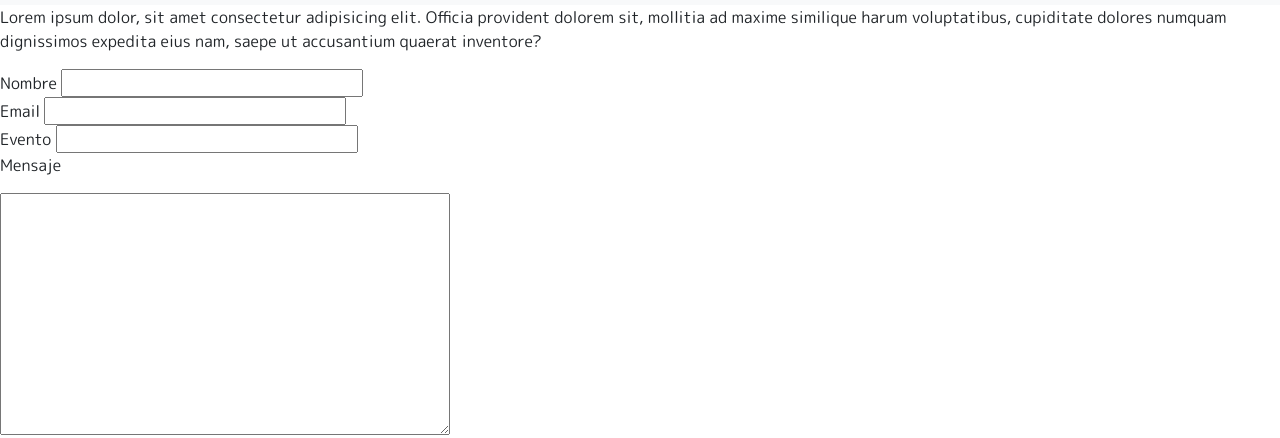
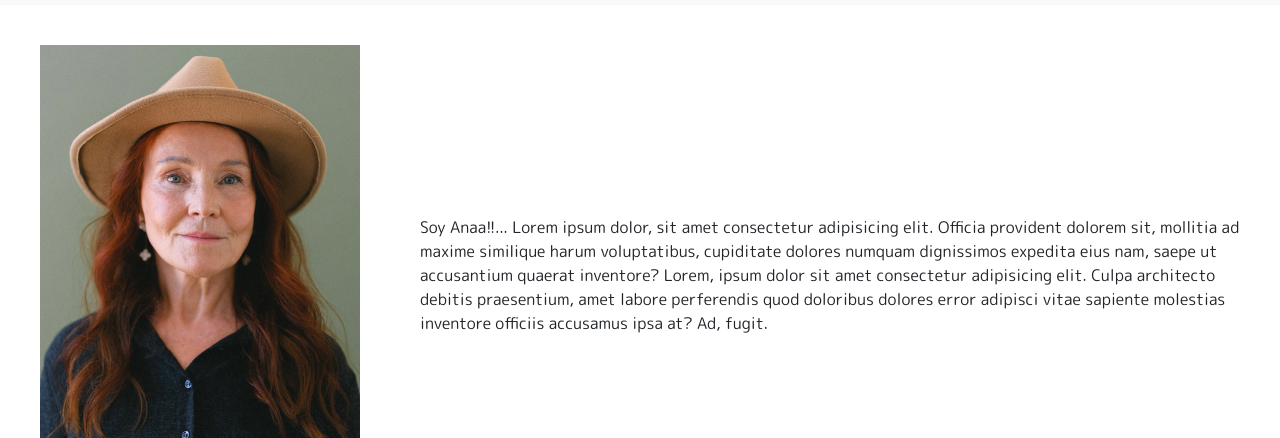
Before and after one commit to nahuelkrzeczkowski/proyecto-coder, a plain HTML site: page pages/acercademi.html in a window 1280 px wide. Shown: the part 123-561 px from the top of the page. Drawn offline with nearby package versions, Linux system fonts and the light colour scheme.

Commit message:
acerca-de-mi

```diff
--- a/css/style.css
+++ b/css/style.css
@@ -10,44 +10,9 @@ body{
     box-sizing: border-box;
 }
 
+/*?-----INDEX-----*/
 
-/*-------HEADER-------*/
-
-/*?dejo comentado lo de abajo porque todavía no termino de entender bien bootstrap, y quiero copiar algunas cositas del nav que habia hecho anteriormente al nav que agregué ahora de bootstrap*/
-
-/*header {
-    background-color: rgba(224, 224, 217, 0.5);
-    padding: 20px;
-    width: 100%;
-    display: flex;
-    justify-content: space-evenly;
-    align-items: center;
-}
-
-header h1 {
-    text-align: center;
-    font-style: normal;
-    letter-spacing: 10px;
-    color: rgb(73, 73, 73);
-}
-
-header nav ul{
-    list-style: none;
-    display: flex;
-    padding: 20px;
-}
-
-header nav ul li {
-    display: inline-block;
-    margin: 30px 30px 0 30px;
-}
-
-header nav ul li a {
-    text-decoration: none;
-    color: black;
-    font-size: 20px;
-    font-weight: 700;
-} */
+/*--HEADER--*/
 
 /*ESTILOS CON BOOTSTRAP*/
 .navbar-brand {
@@ -55,7 +20,6 @@ header nav ul li a {
     font-style: oblique;
     letter-spacing: 8px;
     padding: 20px;
-
 }
 
 .nav-item {
@@ -65,16 +29,13 @@ header nav ul li a {
     font-weight: 40px;
 }
 
-
-
 .nav-link {
     color: black;
     font-size: 20px;
     font-weight: 50px;
 }
 
-
-/*------MAIN-------*/
+/*--MAIN--*/
 .album {
     width: 100%;
     height: 100%;
@@ -120,7 +81,7 @@ header nav ul li a {
     height: 100%;
 }
 
-/*-------FOOTER------*/
+/*--FOOTER--*/
 footer {
     background-color: rgba(224, 224, 217, 0.5);
     display: flex;
@@ -132,6 +93,44 @@ footer img {
     width: 40px;
     height: 40px;
 }
+
+
+/*?-----ACERCA DE MI-----*/
+
+.presentacion{
+    display: flex;
+    justify-content: center;
+
+}
+
+.anna-retrato{
+    width: 320px;
+    height: 480px;
+    margin: 40px 20px 20px 40px;
+
+}
+
+.descripcion{
+    margin: 40px;
+    display: flex;
+    align-items: center;
+}
+
+
+
+
+
+
+
+
+
+
+
+
+
+
+
+
 
 /*-----MEDIA QUERIE-----*/
 @media screen and (max-width:1022px){
--- a/pages/acercademi.html
+++ b/pages/acercademi.html
@@ -40,9 +40,10 @@
         </nav>
     </header>
     <main>
-        <!--aca la idea es hacer una breve historia del fotografo o algo asi, todavia lo tengo que pensar jajaja-->
-        <section>
-            <p>Lorem ipsum dolor, sit amet consectetur adipisicing elit. Officia provident dolorem sit, mollitia ad maxime similique harum voluptatibus, cupiditate dolores numquam dignissimos expedita eius nam, saepe ut accusantium quaerat inventore?</p>
+        <section class="presentacion">
+            <img src="../img/acerca-de-mi.jpg" alt="anna" class="anna-retrato">
+            <p class="descripcion"> Soy Anaa!!... Lorem ipsum dolor, sit amet consectetur adipisicing elit. Officia provident dolorem sit, mollitia ad maxime similique harum voluptatibus, cupiditate dolores numquam dignissimos expedita eius nam, saepe ut accusantium quaerat inventore? Lorem, ipsum dolor sit amet consectetur adipisicing elit. Culpa architecto debitis praesentium, amet labore perferendis quod doloribus dolores error adipisci vitae sapiente molestias inventore officiis accusamus ipsa at? Ad, fugit.
+            </p>
         </section>
         <section>
             <form action=""></form>
@@ -71,9 +72,5 @@
             <a href="https://twitter.com/?lang=es" target="_blank" ><img src="../img/twitter.png" alt="logo-twitter"></a>
         </div>
     </footer>
-    <!-- JavaScript Bundle with Popper -->
-    <script src="https://cdn.jsdelivr.net/npm/bootstrap@5.2.0/dist/js/bootstrap.bundle.min.js"
-        integrity="sha384-A3rJD856KowSb7dwlZdYEkO39Gagi7vIsF0jrRAoQmDKKtQBHUuLZ9AsSv4jD4Xa"
-        crossorigin="anonymous"></script>
 </body>
 </html>
```
Also changed, not shown: img/acerca-de-mi.jpg (added).
